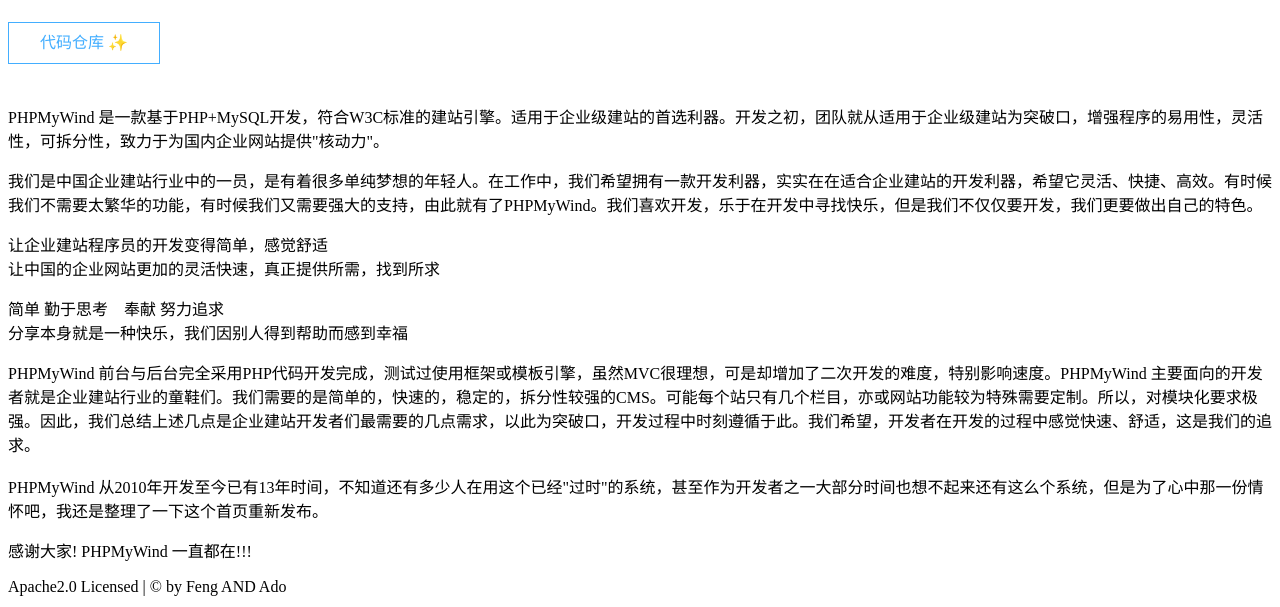
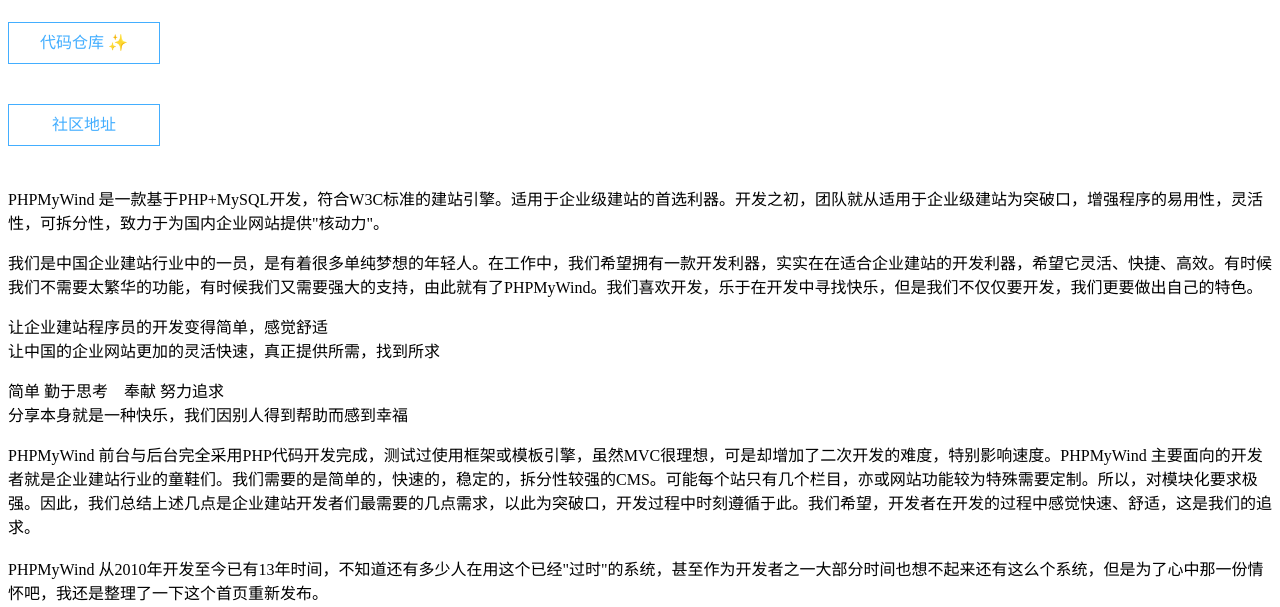
Before and after one commit to duyueping/pmw.GitHub.io, a plain HTML site: page index.html in a window 1280 px wide. Shown: the part 442-1049 px from the top of the page. Drawn offline with Linux system fonts and the light colour scheme.

Commit message:
修改首页

```diff
--- a/index.html
+++ b/index.html
@@ -37,6 +37,9 @@
         <div class="hero">
                 <a href="https://github.com/gaozhifeng/PHPMyWind" target="_blank">代码仓库 ✨</a>
         </div>
+        <div class="hero">
+            <a href="https://support.qq.com/products/627023" target="_blank">社区地址</a>
+        </div>
         <p class="description">
             PHPMyWind 是一款基于PHP+MySQL开发，符合W3C标准的建站引擎。适用于企业级建站的首选利器。开发之初，团队就从适用于企业级建站为突破口，增强程序的易用性，灵活性，可拆分性，致力于为国内企业网站提供"核动力"。
         </p>
```
